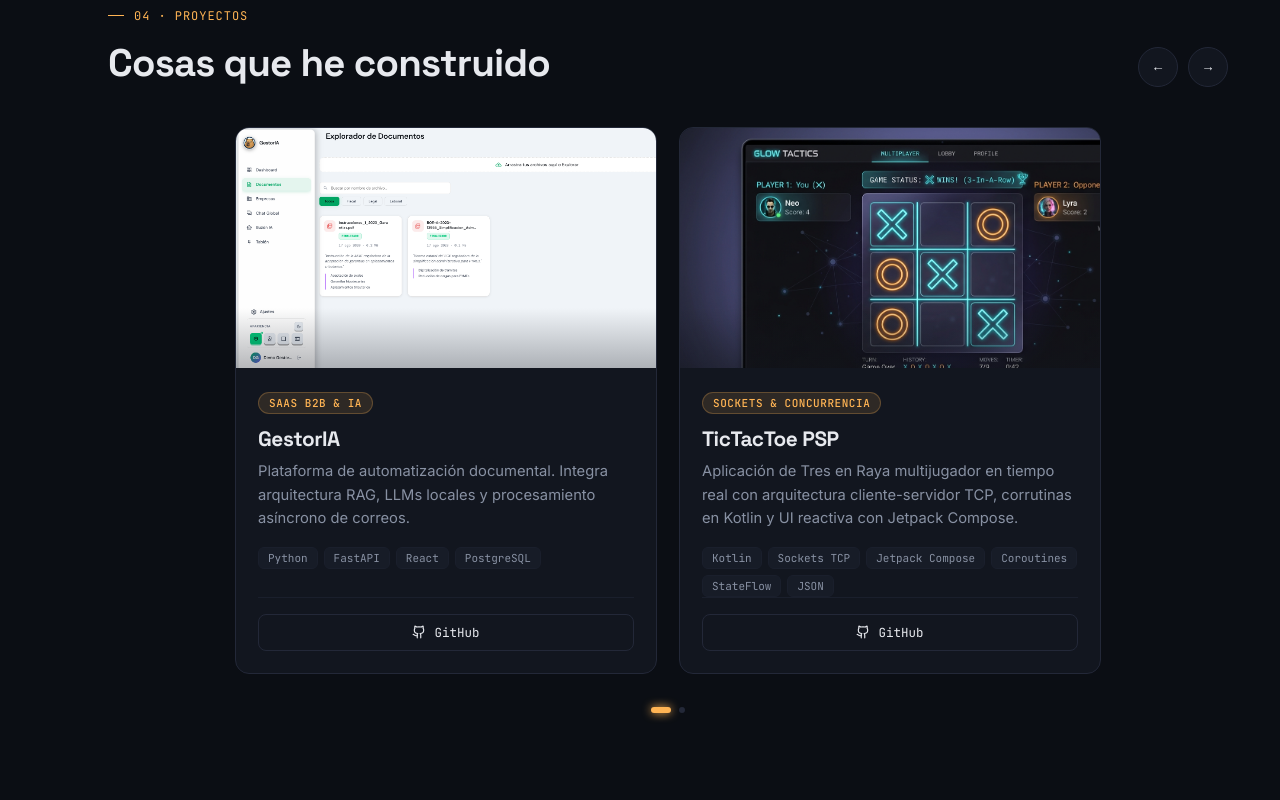
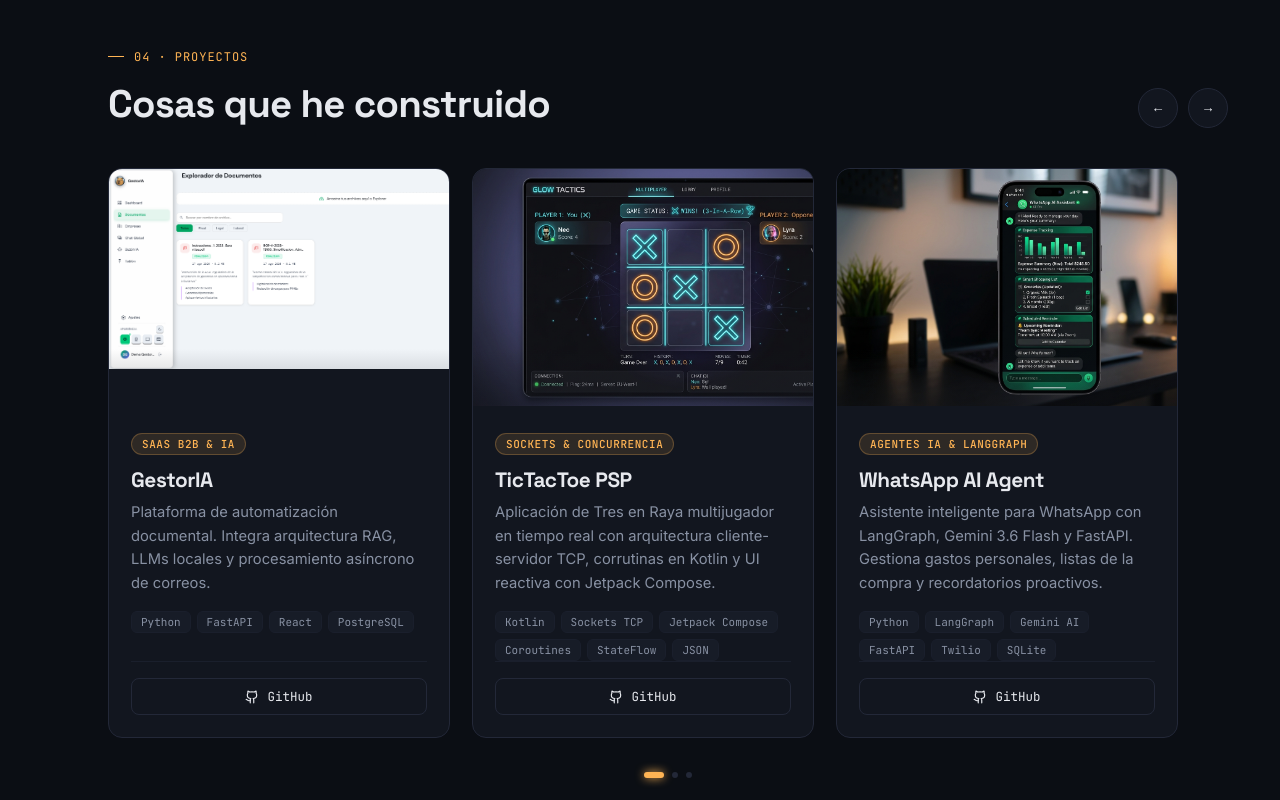
Before and after one commit to pvmanuel8/pvmanuel8.github.io, a React (Vite) app: page / in a window 1280 px wide. Shown: the part 2660-3460 px from the top of the page. Built offline with nearby package versions, Linux system fonts and the light colour scheme.

Commit message:
feat: add whatsapp-bot repository to portfolio projects

```diff
--- a/src/components/sections/Terminal.jsx
+++ b/src/components/sections/Terminal.jsx
@@ -129,9 +129,9 @@ export default function Terminal({ onTriggerMatrix }) {
       case "stack":
         response = [
           { t: "⚡ Tech Stack Overview:", c: "var(--accent)" },
-          { t: "  • Backend:  Python, FastAPI, Java, Kotlin, PostgreSQL, MySQL, Sockets TCP", c: "var(--text)" },
+          { t: "  • Backend:  Python, FastAPI, LangGraph, Gemini AI, Java, Kotlin, PostgreSQL, SQLite", c: "var(--text)" },
           { t: "  • Frontend: React, JavaScript, Next.js, Jetpack Compose, HTML/CSS", c: "var(--text)" },
-          { t: "  • DevOps:   Docker, Git, Supabase, Vercel, Render", c: "var(--text)" },
+          { t: "  • DevOps:   Docker, Git, Twilio, Supabase, Vercel, Render", c: "var(--text)" },
         ];
         break;
 
@@ -144,6 +144,9 @@ export default function Terminal({ onTriggerMatrix }) {
           { t: "  [02] TicTacToe PSP - Tres en Raya Multijugador Cliente-Servidor", c: "var(--text)" },
           { t: "       Stack: Kotlin, Sockets TCP, Jetpack Compose, Coroutines, StateFlow", c: "var(--text-faint)" },
           { t: "       GitHub: https://github.com/pvmanuel8/TicTacToePSP", c: "var(--accent-2)" },
+          { t: "  [03] WhatsApp AI Agent - Control Personal con LangGraph & Gemini", c: "var(--text)" },
+          { t: "       Stack: Python, LangGraph, Gemini 3.6, FastAPI, Twilio, SQLite", c: "var(--text-faint)" },
+          { t: "       GitHub: https://github.com/pvmanuel8/whatsapp-bot", c: "var(--accent-2)" },
         ];
         break;
 
--- a/src/data/portfolioData.js
+++ b/src/data/portfolioData.js
@@ -51,7 +51,7 @@ export const TERM_CODE = [
 // Estadísticas que se muestran en la sección "Sobre mí"
 export const STATS = [
   { number: "<1", label: "AÑO DE EXPERIENCIA" },
-  { number: "2", label: "PROYECTOS ENTREGADOS" },
+  { number: "3", label: "PROYECTOS ENTREGADOS" },
   { number: "30", label: "PERSONAS MENTORIZADAS" }
 ];
 
@@ -63,11 +63,11 @@ export const STACK_GROUPS = [
   },
   {
     category: "Backend",
-    items: ["Java", "Kotlin", "Python", "PostgreSQL", "FastAPI", "MySQL"],
+    items: ["Python", "FastAPI", "LangGraph", "Java", "Kotlin", "PostgreSQL", "SQLite", "MySQL"],
   },
   {
     category: "Herramientas",
-    items: ["Git", "Docker", "Figma", "Vercel", "Supabase", "Render"],
+    items: ["Git", "Docker", "Twilio", "Figma", "Vercel", "Supabase", "Render"],
   },
 ];
 
@@ -94,6 +94,17 @@ export const PROJECTS = [
     stack: ["Kotlin", "Sockets TCP", "Jetpack Compose", "Coroutines", "StateFlow", "JSON"],
     //demoLink: "https://youtu.be/LHxcgDymrro",
     githubLink: "https://github.com/pvmanuel8/TicTacToePSP",
+  },
+  {
+    n: "03",
+    bg: "linear-gradient(135deg,#064E3B,#022C22)",
+    image: "/assets/whatsapp-bot.png",
+    tag: "Agentes IA & LangGraph",
+    title: "WhatsApp AI Agent",
+    desc: "Asistente inteligente para WhatsApp con LangGraph, Gemini 3.6 Flash y FastAPI. Gestiona gastos personales, listas de la compra y recordatorios proactivos.",
+    stack: ["Python", "LangGraph", "Gemini AI", "FastAPI", "Twilio", "SQLite"],
+    //demoLink: "#",
+    githubLink: "https://github.com/pvmanuel8/whatsapp-bot",
   },
 ];
 
```
Also changed, not shown: public/assets/whatsapp-bot.png (added).
